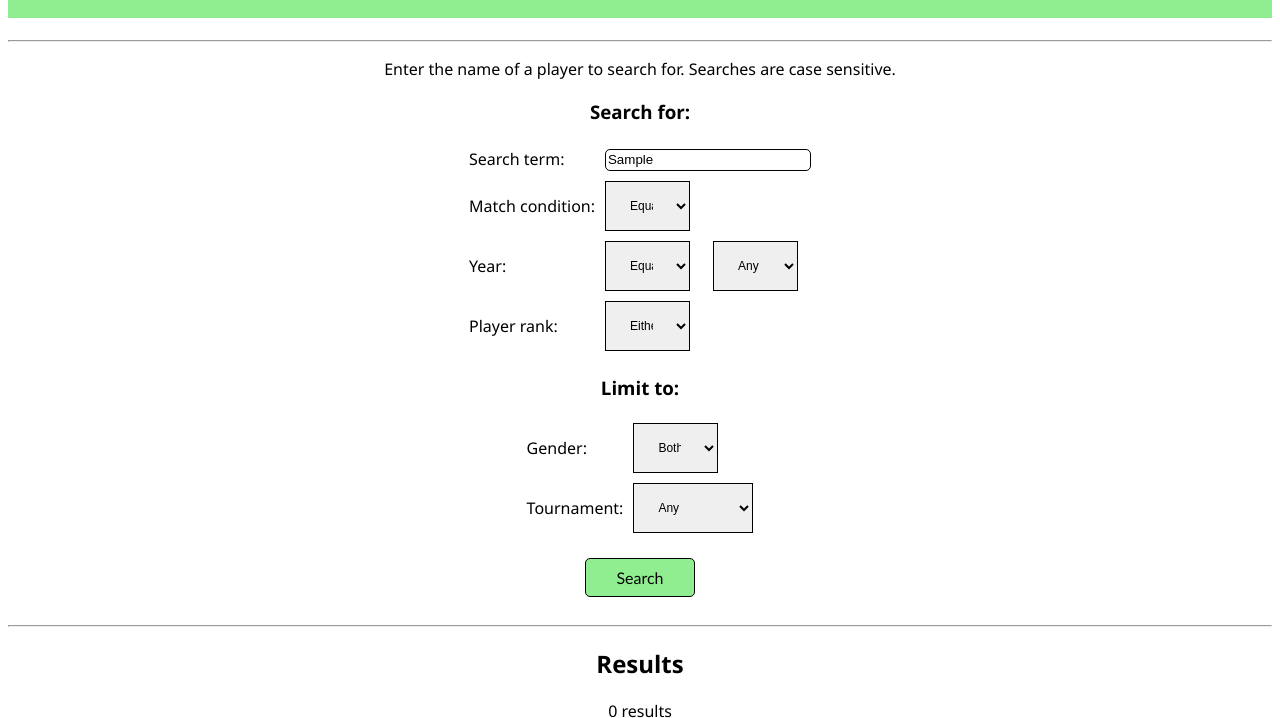
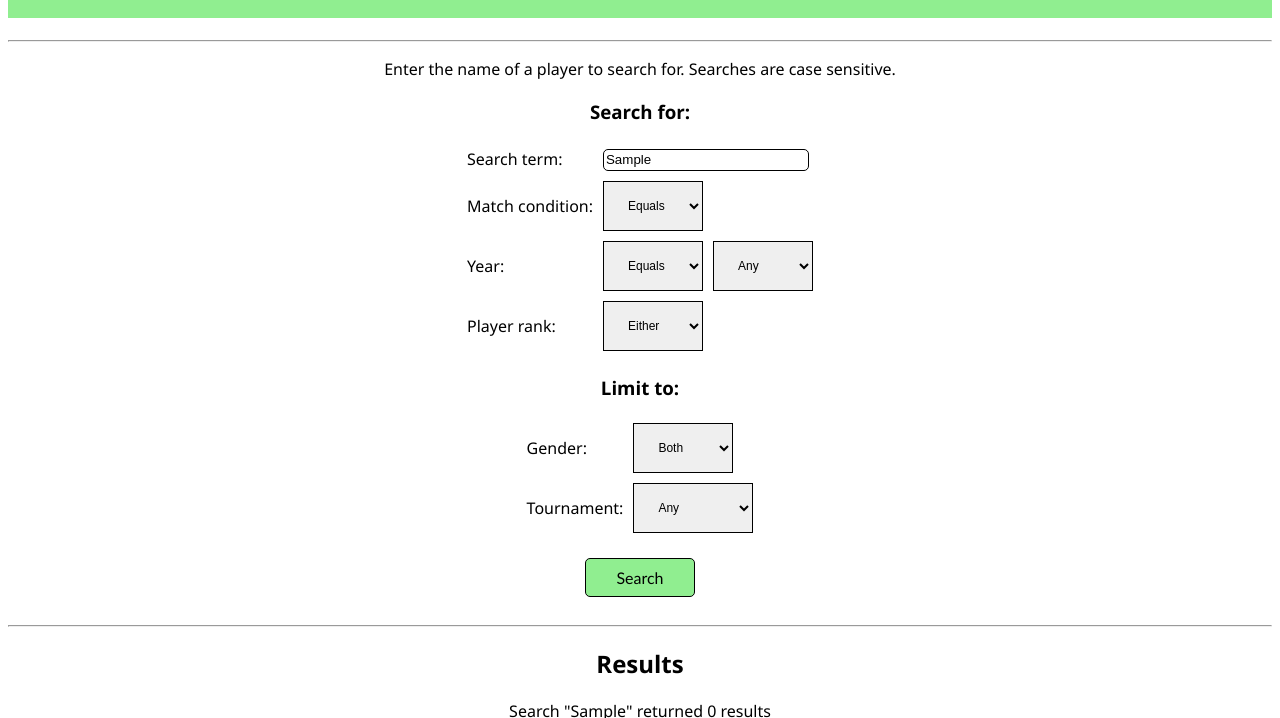
Before and after one commit to alexwmw/JavaScript-example--IWT-coursework-one, a plain HTML site: page index.html in a window 1280 px wide. Both pictures are taken after typing "Sample" into the empty fields and a click on the button "Search". Shown: the part 82-800 px from the top of the page. Drawn offline with Linux system fonts and the light colour scheme.

Commit message:
All done?

```diff
--- a/script.js
+++ b/script.js
@@ -50,7 +50,7 @@ function onClick(files) {
 /**
  * Iterates through the result elements and passes each element to the
  * resultValidator.
- * Updates the resultsCount HTML element to mirror var resultsCount.
+ * Updates the resultsCount HTML element with the number of results.
  * @param {string} file A json file name
  */
 function resultsHandler(file) {
@@ -59,7 +59,11 @@ function resultsHandler(file) {
             resultValidator(index, element);
         });
         document.getElementById("resultsCount").innerHTML =
-            resultsCount + (resultsCount == 1 ? " result" : " results");
+            "Search "
+            + ($("#player").val() ? "\"" + $("#player").val() + "\"" : '')
+            + " returned " + resultsCount
+            + (resultsCount == 1 ? " result" : " results"
+            );
     })
 }
 
--- a/style.css
+++ b/style.css
@@ -1,5 +1,5 @@
 
-/*----Body, headings and areas----*/
+/**----Body, headings and areas----*/
 
 body{
     font-family:'Segoe UI', Tahoma, Geneva, Verdana, sans-serif;
@@ -27,7 +27,7 @@ h3 {
     margin-top: 50px;
 }
 
-/*----Form elements--------------------*/
+/**----Form elements--------------------*/
 
 
 input[type=text] {
@@ -38,7 +38,7 @@ input[type=text] {
     border-radius: 5px;
 }
 select {
-    width: 85px;
+    width: 100px;
     padding: 16px 20px;
     border: solid;
     border-width:1px;
@@ -63,7 +63,7 @@ select {
     background-color: green;
 }
 
-/*----Tables----------------------------*/
+/**----Tables----------------------------*/
 
 table {
     border-collapse: collapse;
```
